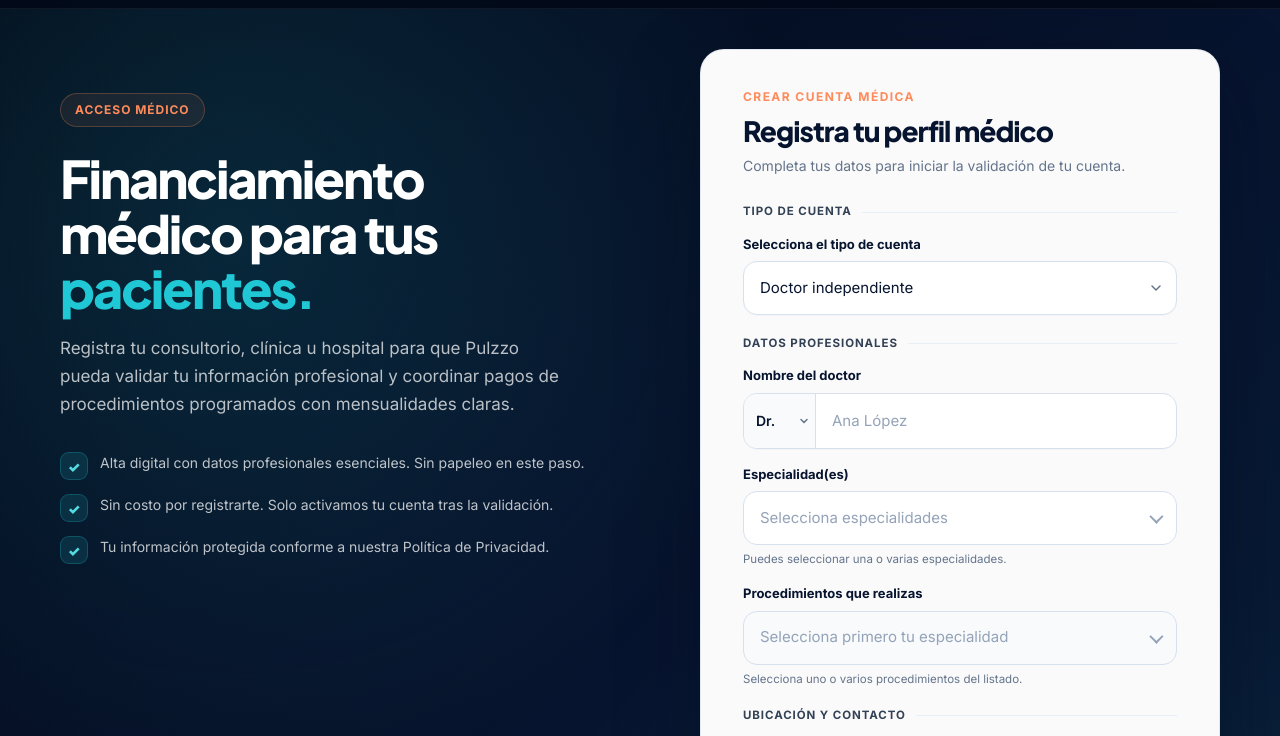
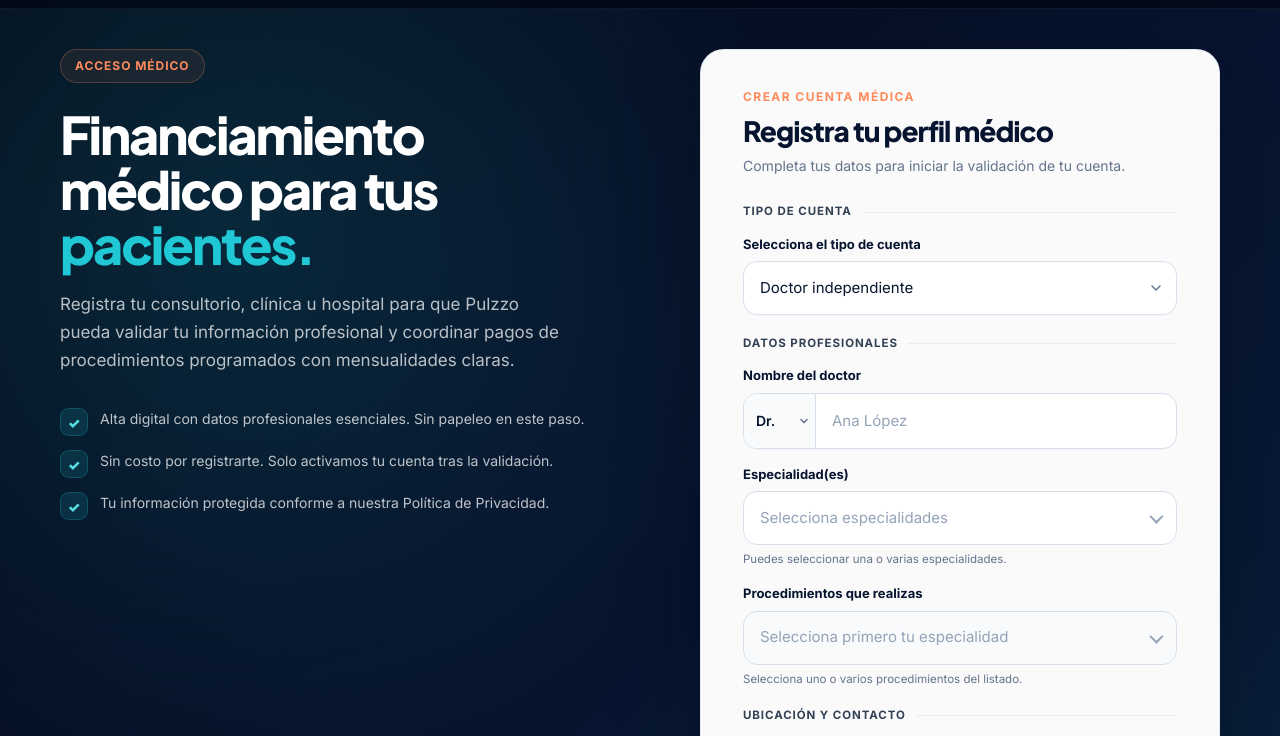
Before and after one commit to apcacho/pulzzo-landing, a plain HTML site: page registro-doctor.html in a window 1280 px wide. Shown: the part 55-791 px from the top of the page. Drawn offline with Linux system fonts and the light colour scheme.

Commit message:
Add files via upload

```diff
--- a/registro-doctor.html
+++ b/registro-doctor.html
@@ -174,7 +174,7 @@ button{border:0}
   gap:48px;
   align-items:start;  /* start para evitar que la copia caiga al fondo cuando la tarjeta es alta */
 }
-.auth-copy{color:var(--white);max-width:540px;padding-top:44px}
+.auth-copy{color:var(--white);max-width:540px}
 .auth-pill{
   display:inline-flex;
   align-items:center;
```
